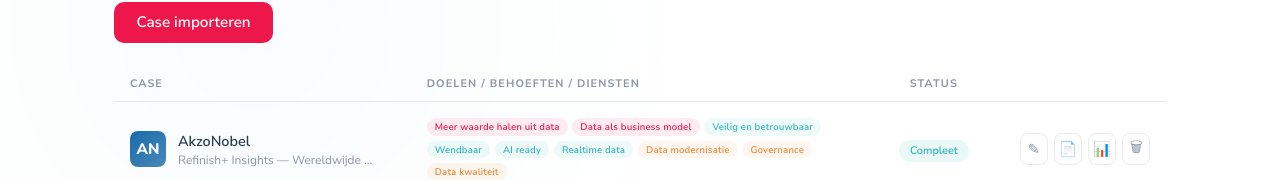
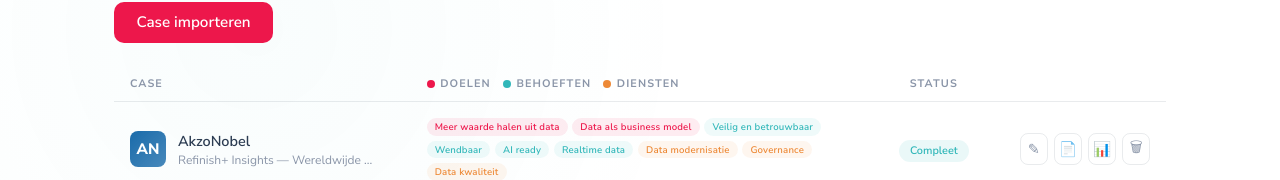
Before and after one commit to ismith81/sales-navigator, a React (Vite) app: page / in a window 1280 px wide. Both pictures are taken after a click on the button "Beheer". Shown: the part 163-343 px from the top of the page. Built offline with nearby package versions, Linux system fonts and the light colour scheme.

Commit message:
Voeg kleur-legenda toe aan cases-tabel kolomkop

```diff
--- a/src/components/CaseManager.jsx
+++ b/src/components/CaseManager.jsx
@@ -60,7 +60,17 @@
       <div className="cm-table">
         <div className="cm-table-header">
           <div className="cm-col-name">Case</div>
-          <div className="cm-col-tags">Doelen / Behoeften / Diensten</div>
+          <div className="cm-col-tags">
+            <span className="cm-legend">
+              <span className="cm-legend-dot doel"></span>Doelen
+            </span>
+            <span className="cm-legend">
+              <span className="cm-legend-dot behoefte"></span>Behoeften
+            </span>
+            <span className="cm-legend">
+              <span className="cm-legend-dot dienst"></span>Diensten
+            </span>
+          </div>
           <div className="cm-col-status">Status</div>
           <div className="cm-col-actions"></div>
         </div>
--- a/src/styles/index.css
+++ b/src/styles/index.css
@@ -863,6 +863,32 @@
   flex-wrap: wrap;
   gap: 0.3rem;
 }
+
+.cm-table-header .cm-col-tags {
+  gap: 0.75rem;
+}
+
+.cm-legend {
+  display: inline-flex;
+  align-items: center;
+  gap: 0.35rem;
+  font-size: 0.68rem;
+  font-weight: 700;
+  letter-spacing: 0.1em;
+  text-transform: uppercase;
+  color: var(--muted);
+}
+
+.cm-legend-dot {
+  width: 8px;
+  height: 8px;
+  border-radius: 50%;
+  display: inline-block;
+}
+
+.cm-legend-dot.doel { background: var(--accent); }
+.cm-legend-dot.behoefte { background: var(--teal); }
+.cm-legend-dot.dienst { background: var(--orange); }
 
 .tag.small {
   font-size: 0.6rem;
```
